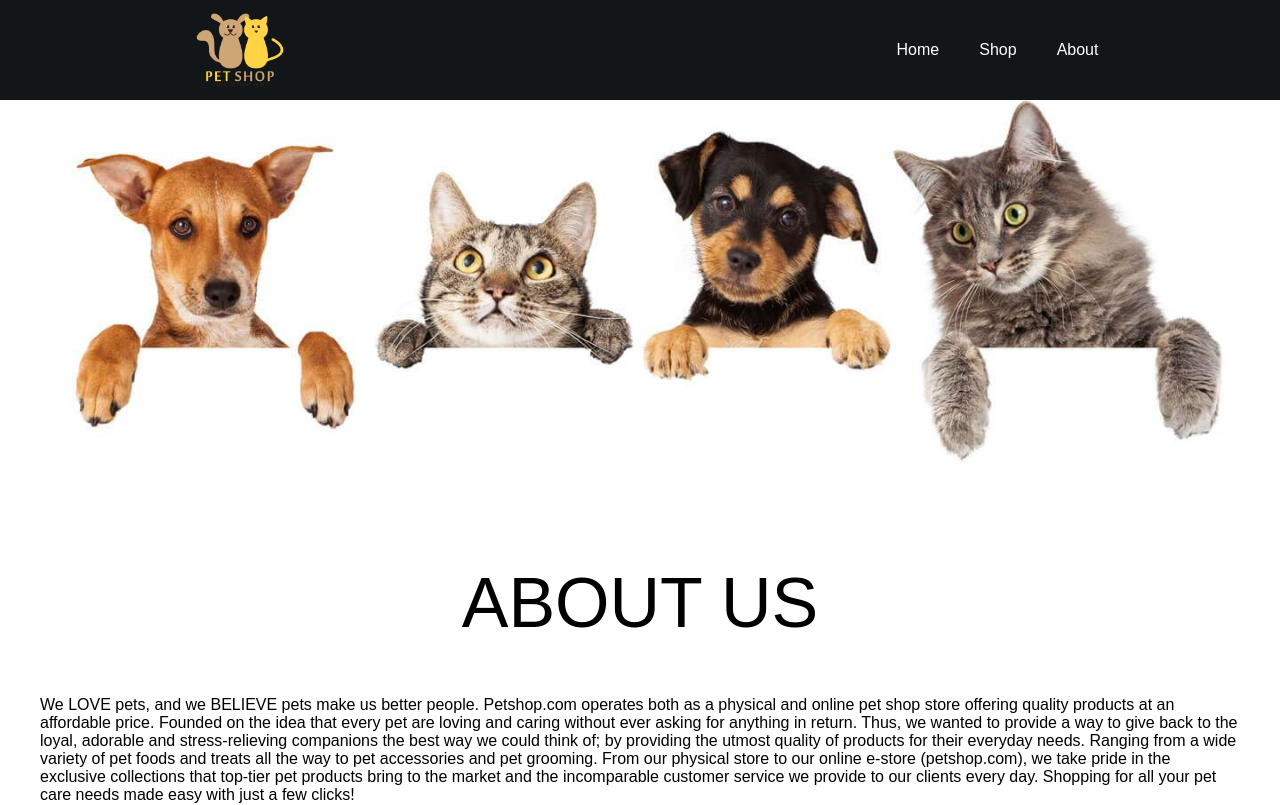
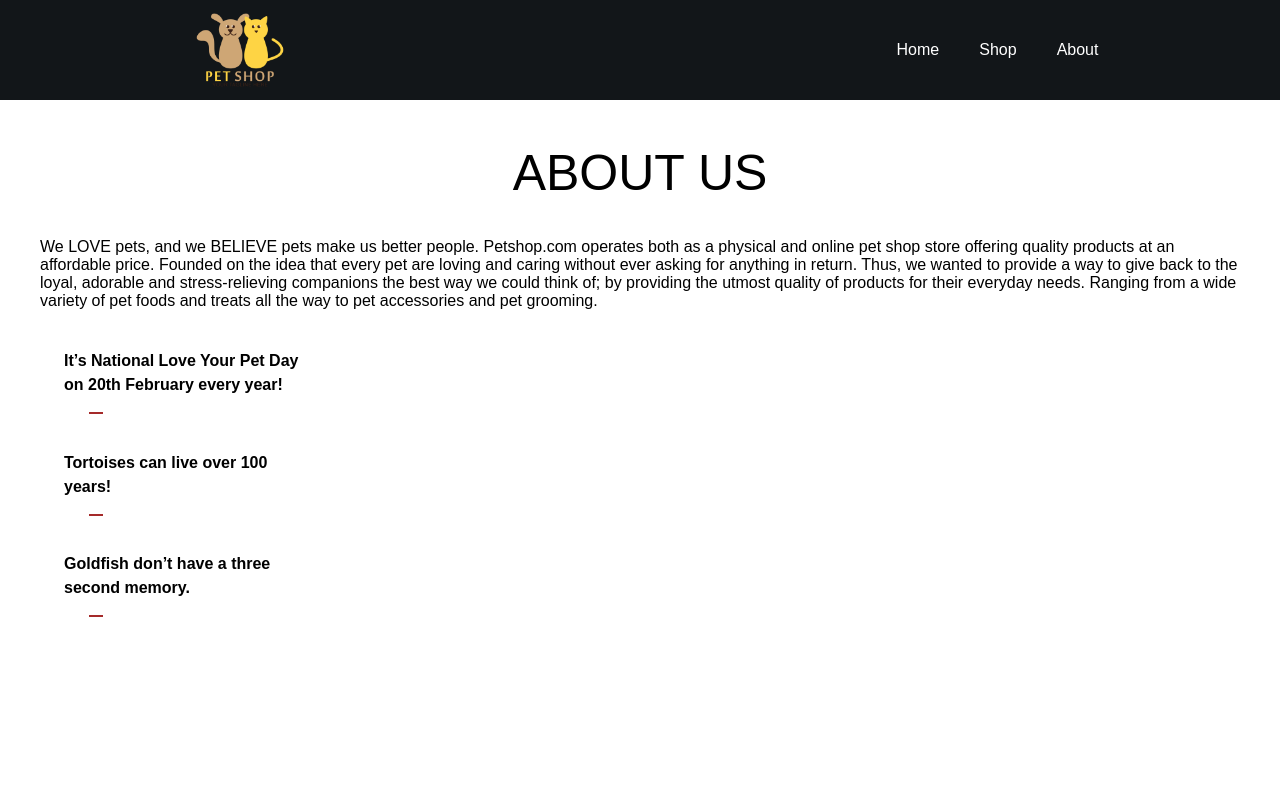
Before and after one commit to prosenicaa/petshop_react, a React (Create React App) app: page /about in a window 1280 px wide. Shown: the top 805 px of the page. Built offline with nearby package versions, Linux system fonts and the light colour scheme.

Commit message:
Azuriran About

```diff
--- a/src/pages/About.js
+++ b/src/pages/About.js
@@ -1,13 +1,12 @@
 import React from "react";
 import Cover from "../img/cover2.jpg";
 import "../styles/About.css";
+import facts from "../data/facts";
+import FunFact from "../components/Fact";
+
 function About() {
   return (
     <div className="about">
-      <div
-        className="aboutTop"
-        style={{ backgroundImage: `url(${Cover})` }}
-      ></div>
       <div className="aboutBottom">
         <h1> ABOUT US</h1>
         <p>
@@ -19,12 +18,15 @@ function About() {
           and stress-relieving companions the best way we could think of; by
           providing the utmost quality of products for their everyday needs.
           Ranging from a wide variety of pet foods and treats all the way to pet
-          accessories and pet grooming. From our physical store to our online
-          e-store (petshop.com), we take pride in the exclusive collections that
-          top-tier pet products bring to the market and the incomparable
-          customer service we provide to our clients every day. Shopping for all
-          your pet care needs made easy with just a few clicks!
+          accessories and pet grooming.
         </p>
+        <div className="container">
+          <section className="info">
+            {facts.map((fact) => {
+              return <FunFact key={fact.id} {...fact} />;
+            })}
+          </section>
+        </div>
       </div>
     </div>
   );
--- a/src/styles/About.css
+++ b/src/styles/About.css
@@ -3,15 +3,6 @@
     height: 90vh;
     display: flex;
     flex-direction: column;
-  }
-
-  .aboutTop {
-    width: 100%;
-    height: 100%;
-    background-position: center;
-    background-repeat: no-repeat;
-    background-size: cover;
-    font-family: "Gill Sans", "Gill Sans MT", Calibri, "Trebuchet MS", sans-serif;
   }
 
   .aboutBottom {
@@ -28,10 +19,41 @@
 
   .about .aboutBottom h1 {
     font-weight: 400;
-    font-size: 70px;
+    font-size: 50px;
     color: black;
-    height: 30px;
+    height: 5px;
     display: flex;
     justify-content: center;
     transform: translateY(-40px);
   }
+
+  .section {
+    width: 90vw;
+    margin: 0 auto;
+    max-width: var(--max-width);
+  }
+
+  @media screen and (min-width: 992px) {
+    .section {
+      width: 95vw;
+    }
+  }
+
+  .container {
+    width: 90vw;
+    margin: auto;
+    background: var(--clr-white);
+    border-radius: var(--radius);
+    padding: 2px;
+    max-width: var(--fixed-width);
+    display: grid;
+    gap: 1rem 2rem;
+  }
+
+
+  @media screen and (min-width: 992px) {
+    .container {
+      display: grid;
+      grid-template-columns: 250px 1fr;
+    }
+  }
--- a/src/styles/Footer.css
+++ b/src/styles/Footer.css
@@ -1,12 +1,14 @@
 .footer {
     width: 100%;
-    height: 200px;
+    height: 150px;
     background-color: #121619;
     display: flex;
     justify-content: center;
     align-items: center;
     flex-direction: column;
     padding-top: 10px;
+    margin-top: auto;
+    bottom: 0;
   }
 
   .socialMedia svg {
```
